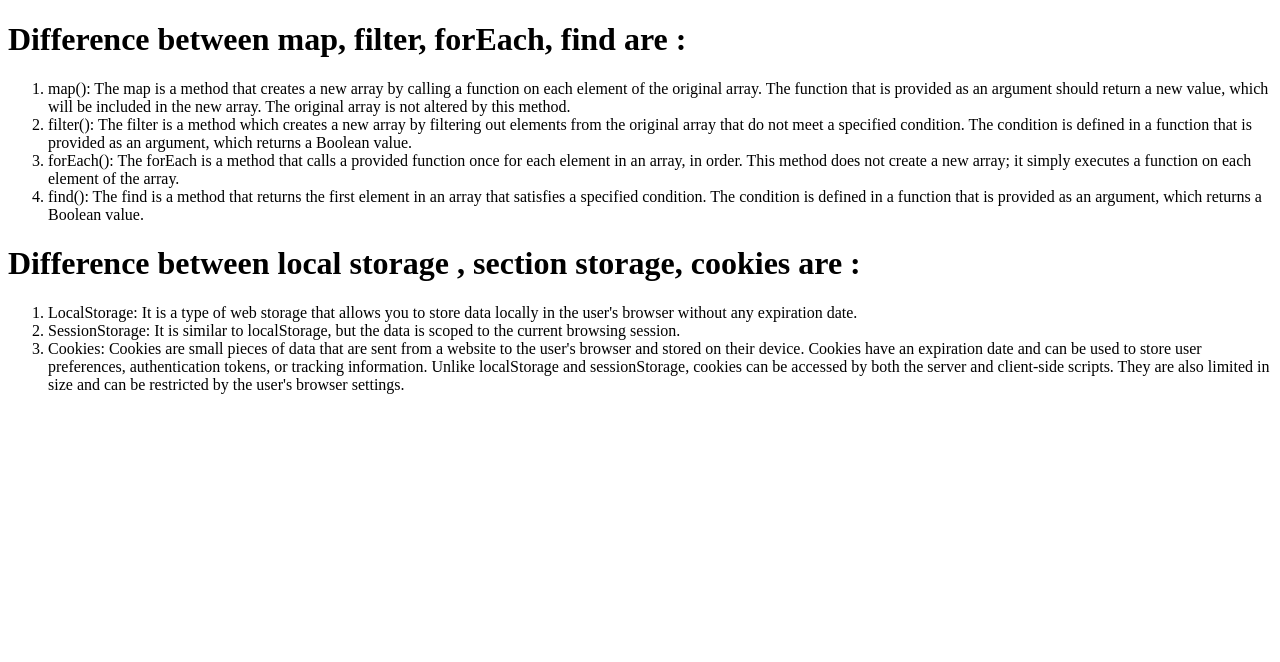
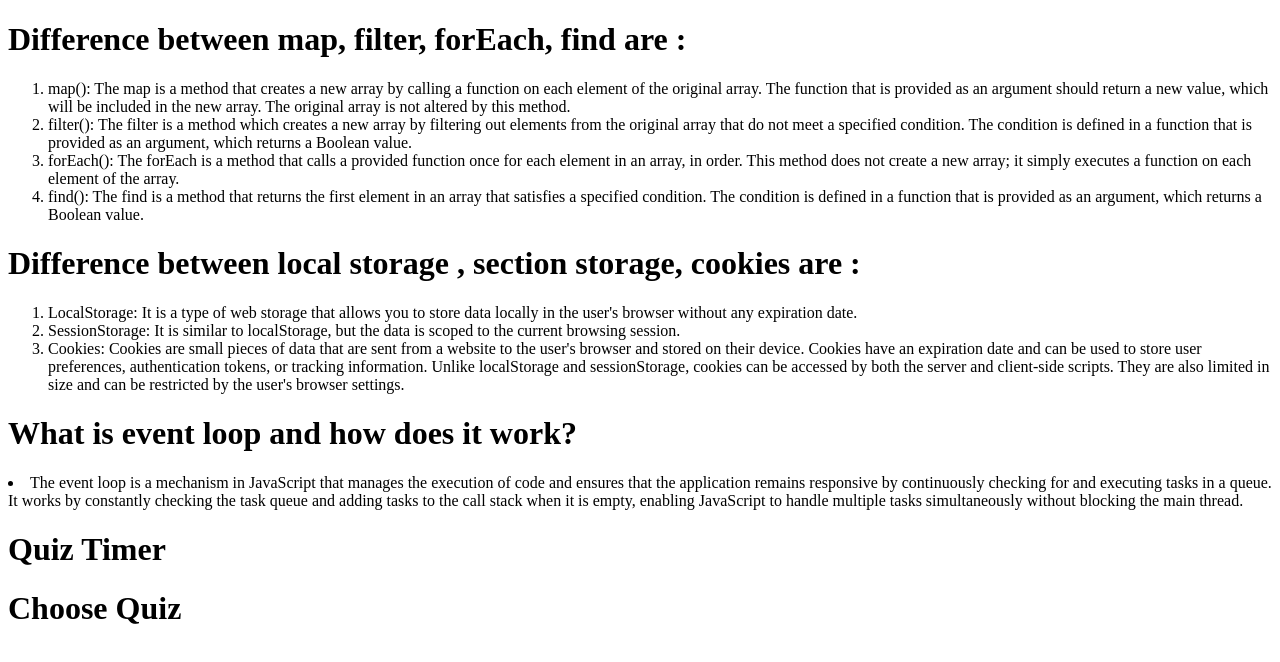
Before and after one commit to tropaafsara/quiz-hero, a plain HTML site: page blog.html in a window 1280 px wide. Drawn offline with Linux system fonts and the light colour scheme.

Commit message:
event loop description is added

```diff
--- a/blog.html
+++ b/blog.html
@@ -24,7 +24,12 @@
         <li>SessionStorage: It is similar to localStorage, but the data is scoped to the current browsing session. </li>
         <li>Cookies: Cookies are small pieces of data that are sent from a website to the user's browser and stored on their device. Cookies have an expiration date and can be used to store user preferences, authentication tokens, or tracking information. Unlike localStorage and sessionStorage, cookies can be accessed by both the server and client-side scripts. They are also limited in size and can be restricted by the user's browser settings.</li>
     </ol>
-
+    <h1>What is event loop and how does it work? </h1>
+    <li>
+        The event loop is a mechanism in JavaScript that manages the execution of code and ensures that the application remains responsive by continuously checking for and executing tasks in a queue. It works by constantly checking the task queue and adding tasks to the call stack when it is empty, enabling JavaScript to handle multiple tasks simultaneously without blocking the main thread.
+    </li>
+    <h1>Quiz Timer</h1>
+    <h1>Choose Quiz</h1>
 
 
 </body>
```
